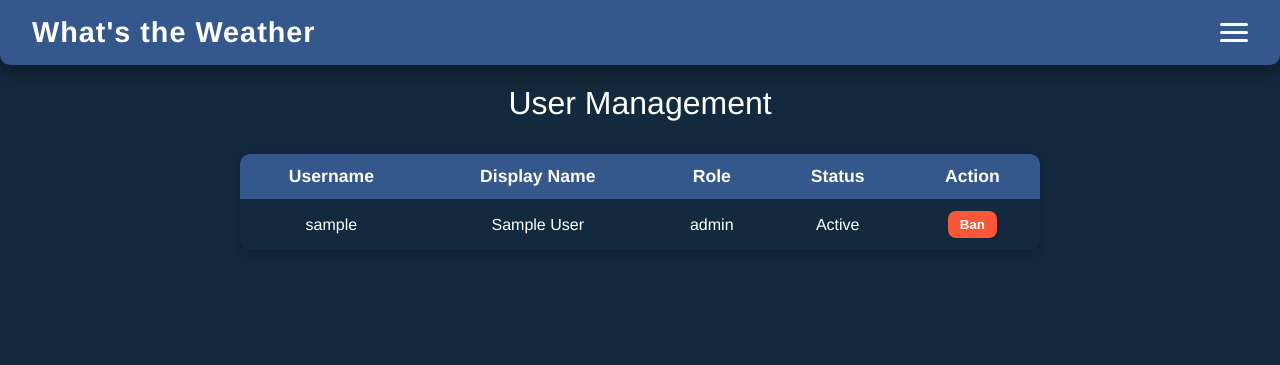
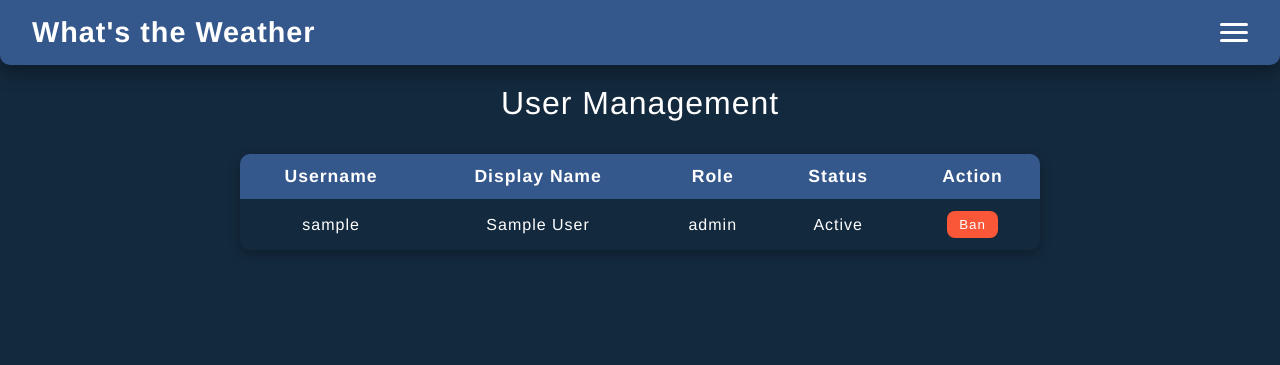
Before and after one commit to rivitaly/whats-the-weather, a PHP site: page /mod.php in a window 1280 px wide. Shown: the top 365 px of the page. Run offline with PHP 8.4, Linux system fonts and the light colour scheme; the visitor is signed in with stand-in values (Sample User, id 1); tables that the repository leaves empty or names only in its code hold one stand-in row (values such as "Sample post").

Commit message:
css changes to text

```diff
--- a/css/style.css
+++ b/css/style.css
@@ -20,6 +20,7 @@ body {
     background: var(--background-colour);
     color: white;
     font-family:'Franklin Gothic Medium', 'Arial Narrow', Arial, sans-serif;
+    letter-spacing: 1px;
 }
 
 /* Header Stuff */
@@ -456,8 +457,9 @@ body {
     cursor: pointer;
     background-color: var(--text-colour-outline);
     color: white;
-    font-weight: 600;
+    font-weight: 400;
     transition: background-color 0.3s ease;
+    letter-spacing: 1px;
 }
 
 #users-table button:hover:enabled {
```
